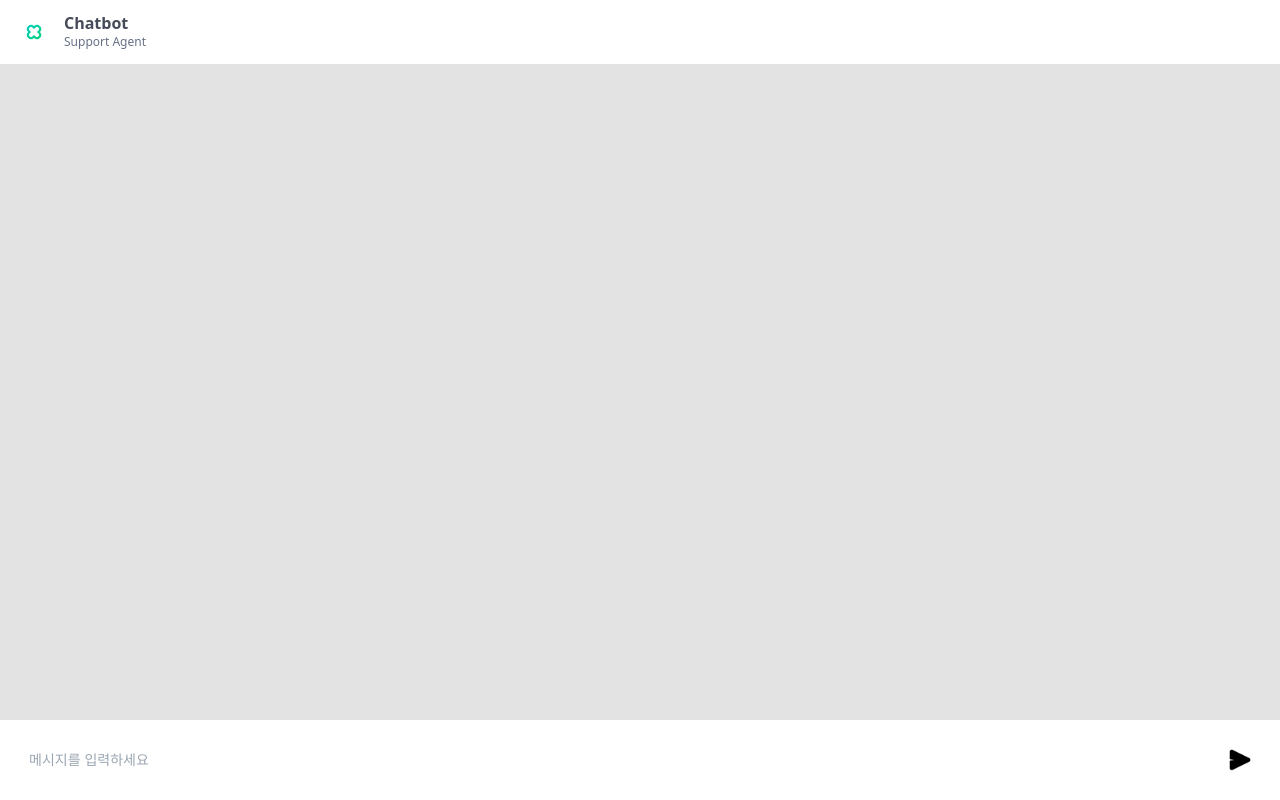
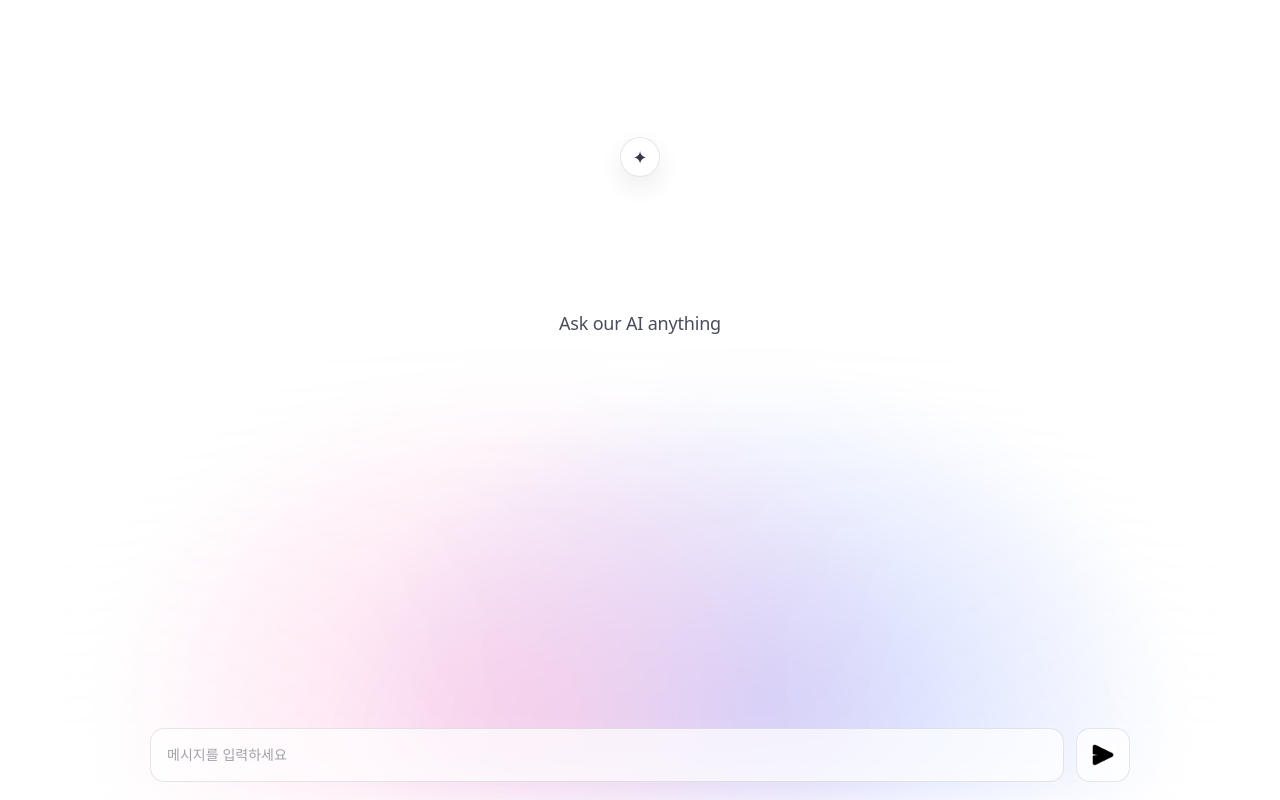
Before and after one commit to nnyouung/woorifisa-chatbot, a website: page public/index.html in a window 1280 px wide. Drawn offline with Linux system fonts and the light colour scheme; a web font is replaced by a local one.

Commit message:
fix: css수정

```diff
--- a/public/index.html
+++ b/public/index.html
@@ -4,9 +4,9 @@
     <meta charset="UTF-8" />
     <meta name="viewport" content="width=device-width, initial-scale=1.0" />
     <title>Woorifisa-chatbot</title>
+
     <link rel="preconnect" href="https://fonts.googleapis.com" />
     <link rel="preconnect" href="https://fonts.gstatic.com" crossorigin />
-
     <link
       href="https://fonts.googleapis.com/css2?family=Afacad:wght@400;500;600;700&family=Gowun+Dodum&display=swap"
       rel="stylesheet"
@@ -17,26 +17,24 @@
   </head>
   <body>
     <div class="chat-app">
-      <header class="chat-header">
-        <div class="icon">
-          <img src="./icons/clova_icon.png" alt="chat icon" />
-        </div>
-
-        <div class="header-text">
-          <div class="title">Chatbot</div>
-          <div class="subtitle">Support Agent</div>
-        </div>
-      </header>
 
       <main class="chat-area" id="chatArea" role="log" aria-live="polite">
+        <!-- 초기 히어로 화면 -->
+         <section class="empty-hero" id="emptyHero" aria-hidden="true">
+          <div class="sparkle">✦</div>
+          <h1>Ask our AI anything</h1>
+        </section>
+        <!-- JS에서 여기에 첫 AI 메시지 추가 -->
         <!-- 말풍선 컴포넌트 자리 -->
       </main>
 
       <footer class="input-area">
-        <input type="text" placeholder="메시지를 입력하세요" id="chatInput" />
-        <button type="button" aria-label="send" id="sendButton">
-          <img src="./icons/send_icon.png" alt="" />
-        </button>
+        <div class="input-row">
+          <input type="text" placeholder="메시지를 입력하세요" id="chatInput" />
+          <button type="button" aria-label="send" id="sendButton">
+            <img src="./icons/send_icon.png" alt="send" />
+          </button>
+        </div>
       </footer>
     </div>
   </body>
--- a/public/style.css
+++ b/public/style.css
@@ -1,152 +1,178 @@
-*{box-sizing: border-box;}
-
-html, body{height: 100%;}
+* { box-sizing: border-box; }
+html, body { height: 100%; }
 
 :root{
   --font-en: "Afacad", system-ui, -apple-system, "Segoe UI", Roboto, Arial, sans-serif;
   --font-ko: "Gowun Dodum", "Apple SD Gothic Neo", "Malgun Gothic", "Noto Sans KR", sans-serif;
 
-    --border: #E3E3E3;
-    --text: #454B58;
-    --subtext: #667085;
-    --bg: #ffffff;
-    --chat-bg: #E3E3E3;
-    --input-border: #ffffff;
+  --text: rgba(17, 24, 39, 0.85);
+  --subtext: rgba(17, 24, 39, 0.55);
 
-    --pad: 14px;
+  --stroke: rgba(17, 24, 39, 0.10);
 }
 
 body{
   margin: 0;
   font-family: var(--font-en), var(--font-ko);
-    background: var(--bg);
+  background: #ffffff;
 }
 
 .chat-app{
-    width: 100%;
+  width: 100vw;
   height: 100dvh;
-    background: var(--bg);
+  min-height: 100dvh;
+
+  margin: 0;
+  max-width: none;
+
+  border-radius: 0;
+  box-shadow: none;
+
+  background: linear-gradient(180deg, #ffffff 0%, #ffffff 100%);
+  overflow: hidden;
+  position: relative;
   display: flex;
   flex-direction: column;
-    overflow: hidden;   /* 헤더/푸터가 같이 움직지 않도록 */
 }
 
-.chat-header{
-    display: flex;
-    align-items: center;
-    gap: 12px;  /* 아이콘과 텍스트 사이 간격 */
+/* 원 2개 + blur */
+.chat-app::before{
+  content: "";
+  position: absolute;
+  inset: 0;
+  z-index: 0;
 
-    padding: 14px 16px;
-    border-bottom: 1px solid var(--border); /*밑에 구분선*/
-    background: var(--bg);
-}
+    background:
+    /* 핑크 */
+    radial-gradient(
+      680px 540px
+      at calc(50% - 120px) 88%,
+      rgba(255, 188, 223, 0.60) 0%,
+      rgba(255, 188, 223, 0.00) 62%
+    ),
 
-.chat-header .icon{
-    width: 36px;
-    height: 36px;
-    border-radius: 12px;
-    display: flex;
-    align-items: center;    /*세로 축 정렬*/
-    justify-content: center; /*가로 축 정렬*/
-    flex-shrink: 0; /*박스 크기 유지*/
-    overflow: hidden;
-}
+    /* 블루 */
+    radial-gradient(
+      680px 540px
+      at calc(50% + 120px) 88%,
+      rgba(165, 185, 255, 0.60) 0%,
+      rgba(165, 185, 255, 0.00) 62%
+    ),
 
-.chat-header .icon img{
-    width: 22px;
-    height: 22px;
-    object-fit: contain; /*이미지 크기 박스 안에 맞추기*/
-    display: block;
-}
+    /* 베이스 화이트 */
+    linear-gradient(
+      180deg,
+      rgba(255,255,255,1) 0%,
+      rgba(255,255,255,1) 45%,
+      rgba(255,255,255,0.92) 100%
+    );
 
-.chat-header .header-text{
-    display: flex;
-    flex-direction: column;
-    justify-content: center;
-}
-
-.chat-header .title{
-    font-size: 16px;
-    font-weight: 700;
-    color: var(--text);
-    line-height: 1.2;
-    text-align: left;
-}
-
-.chat-header .subtitle{
-    margin-top: 2px;
-    font-size: 12px;
-    font-weight: 500;
-    color: var(--subtext);
-    line-height: 1.2;
-    text-align: left;
+  filter: blur(26px);
+  opacity: 1;
 }
 
 .chat-area{
-    flex: 1; /*남는 공간 다 사용*/
-    overflow-y: auto;   /*내용 많아지면 스크롤바 생성*/
-    padding: var(--pad);
-    background: var(--chat-bg);
+  flex: 1;
+  overflow-y: auto;
+  padding: 22px 16px 12px;
+  background: transparent;
 }
 
-.chat-area::-webkit-scrollbar {
-    width: 10px;
-}
-.chat-area::-webkit-scrollbar-thumb {
+.chat-area::-webkit-scrollbar { width: 10px; }
+.chat-area::-webkit-scrollbar-thumb{
   background: rgba(0, 0, 0, 0.12);
-    border-radius: 999px;   /*둥글게*/
+  border-radius: 999px;
   border: 3px solid transparent;
   background-clip: padding-box;
 }
 
+.empty-hero{
+  min-height: 320px;
+  display: grid;
+  place-items: center;
+  text-align: center;
+  gap: 12px;
+  margin-top: 54px;
+  color: var(--text);
+}
+
+.empty-hero .sparkle{
+  width: 40px;
+  height: 40px;
+  display: grid;
+  place-items: center;
+  border-radius: 999px;
+  background: rgba(255,255,255,0.65);
+  border: 1px solid var(--stroke);
+  backdrop-filter: blur(10px);
+  box-shadow: 0 10px 24px rgba(0,0,0,0.08);
+  font-size: 18px;
+}
+
+.empty-hero h1{
+  margin: 0;
+  font-size: 18px;
+  font-weight: 500;
+  letter-spacing: -0.2px;
+  opacity: 0.9;
+}
+
 .input-area{
   display: flex;
-    align-items: center;
+  justify-content: center;
+  background: transparent;
+  position: relative;
+  z-index: 1;
+
+  padding: 18px 24px calc(18px + env(safe-area-inset-bottom));
+}
+
+.input-row{
+  width: 100%;
+  max-width: 980px;
+  display: flex;
   gap: 12px;
-    padding: 12px 12px calc(12px + env(safe-area-inset-bottom));
-    /* 입력창이 홈바에 가려지지 않게 여백 두기
-    env(safe-area-inset-bottom): iOS Safari/WKWebView에서 제공하는 값 */
-    border-top: 1px solid var(--border);
-    background: var(--bg);
 }
 
 .input-area input{
   flex: 1;
-    height: 56px;
+  height: 54px;
   padding: 0 16px;
-    border-radius: 18px;
-    border: 1px solid var(--input-border);
+  border-radius: 14px;
+
+  border: 1px solid var(--stroke);
+  background: rgba(255,255,255,0.70);
+  backdrop-filter: blur(10px);
+
   outline: none;
   font-size: 14px;
-    color: var(--text);
-    background: #fff;
+  color: rgba(17, 24, 39, 0.85);
 }
 
-/*메시지를 입력하세요 문구*/
 .input-area input::placeholder{
-    color: #9aa6b2;
+  color: rgba(17, 24, 39, 0.40);
 }
 
-/*입력 중인 부분 띄우기*/
 .input-area input:focus{
-    border-color: #c7d2fe;
+  border-color: rgba(99, 102, 241, 0.30);
   box-shadow: 0 0 0 3px rgba(99, 102, 241, 0.12);
 }
 
 .input-area button{
-    width: 56px;
-    height: 56px;
-    border: none;
-    border-radius: 18px;
-    background: #ffffff;
+  width: 54px;
+  height: 54px;
+  border-radius: 14px;
+
+  border: 1px solid var(--stroke);
+  background: rgba(255,255,255,0.70);
+  backdrop-filter: blur(10px);
+
   cursor: pointer;
-    position: relative;
-
   display: flex;
   align-items: center;
   justify-content: center;
 
-    overflow: hidden;
+  transition: transform 0.05s ease;
 }
 
 .input-area button img{
```
Lines whose indentation alone changed are shown as unchanged.
